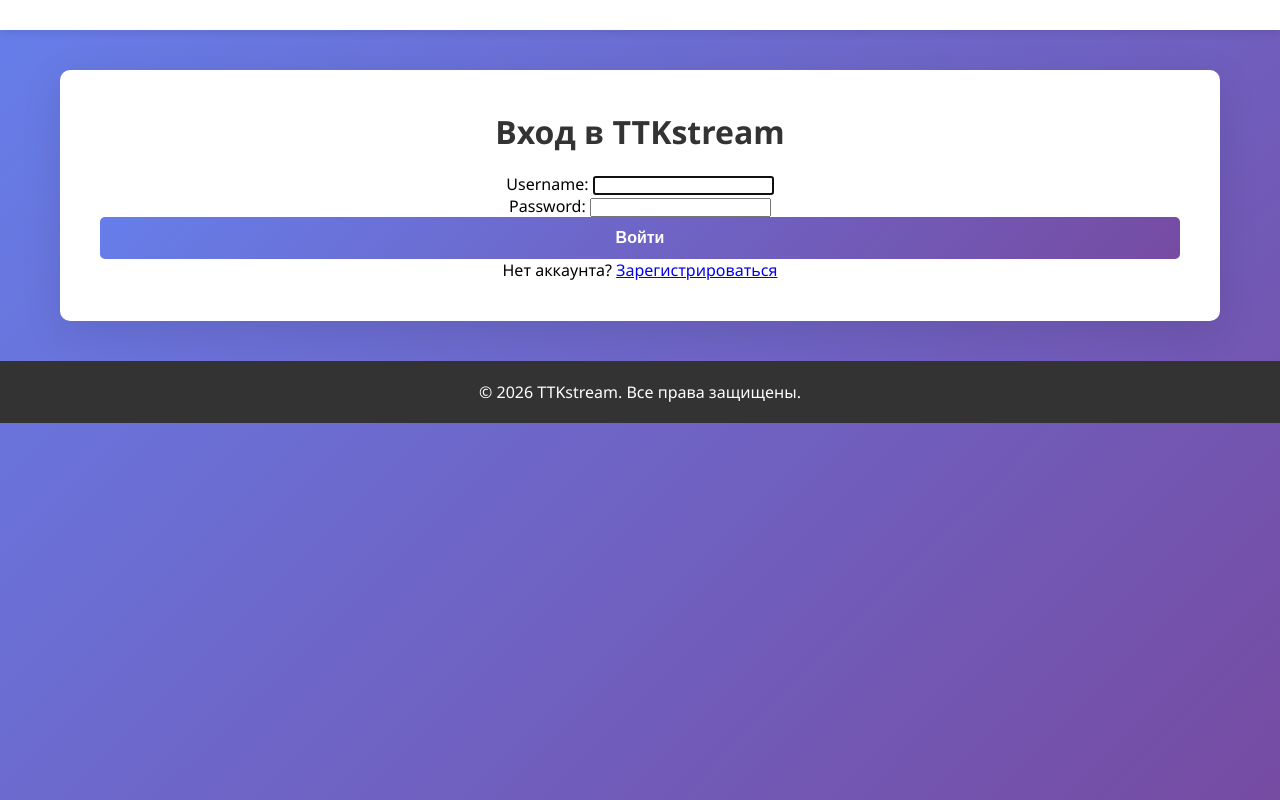
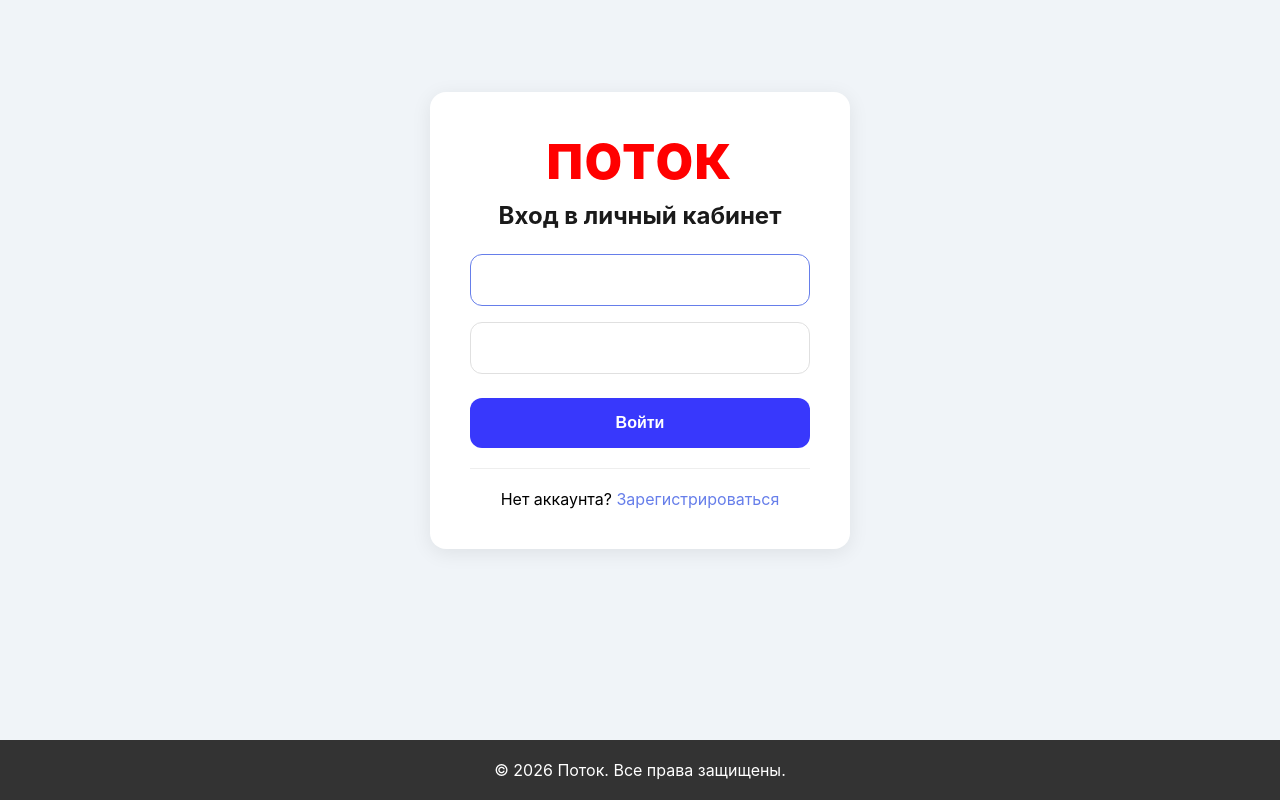
Before and after one commit to ivantr30/HackathonSpring2026, a Django app: page /login in a window 1280 px wide. Run offline with Django 5.2, Linux system fonts and the light colour scheme.

Commit message:
стили регистрации и логина

```diff
--- a/TTK/mainapp/static/css/base.css
+++ b/TTK/mainapp/static/css/base.css
@@ -1,19 +1,25 @@
+/* ========== Global Reset ========== */
 * {
     margin: 0;
     padding: 0;
     box-sizing: border-box;
 }
 
+/* ========== Body ========== */
 body {
-    font-family: 'Segoe UI', Tahoma, Geneva, Verdana, sans-serif;
-    background: linear-gradient(135deg, #667eea 0%, #764ba2 100%);
+    font-family: -apple-system, BlinkMacSystemFont, 'Segoe UI', Roboto, 'Helvetica Neue', Arial, sans-serif;
+    background-color: #f0f4f8;
     min-height: 100vh;
+    display: flex;
+    flex-direction: column;
 }
 
+/* ========== Header & Navigation ========== */
 header {
     background: white;
     box-shadow: 0 2px 10px rgba(0,0,0,0.1);
     padding: 15px 0;
+    width: 100%;
 }
 
 nav {
@@ -28,7 +34,7 @@ nav {
 .logo a {
     font-size: 24px;
     font-weight: bold;
-    color: #667eea;
+    color: #ff0000;
     text-decoration: none;
 }
 
@@ -46,17 +52,53 @@ nav ul li a {
 }
 
 nav ul li a:hover {
-    color: #667eea;
+    color: #ff0000;
+}
+nav ul li form {
+    display: inline;
+}
+.logout-form {
+    display: inline;
+    margin: 0;
+    padding: 0;
 }
 
-main {
-    max-width: 1200px;
-    margin: 40px auto;
-    padding: 0 20px;
+.btn-logout {
+    background: rgb(116, 211, 255);
+    color: rgb(255, 255, 255);
+    padding: 8px 20px;
+    border-radius: 5px;
+    border: none;
+    font-size: 14px;
+    font-weight: 600;
+    cursor: pointer;
+    transition: all 0.3s ease;
+    text-decoration: none;
+    display: inline-block;
 }
 
+.btn-logout:hover {
+    opacity: 0.9;
+    transform: translateY(-2px);
+    box-shadow: 0 4px 12px rgba(0, 0, 0, 0.4);
+    color: white;
+}
+
+.btn-logout:active {
+    transform: translateY(0);
+}
+
+/* ========== Main Content ========== */
+main {
+    flex: 1;
+    width: 100%;
+    padding: 40px 20px;
+}
+
+/* ========== Messages/Alerts ========== */
 .messages {
-    margin-bottom: 20px;
+    max-width: 1200px;
+    margin: 0 auto 20px;
 }
 
 .alert {
@@ -95,125 +137,11 @@ main {
     border: 1px solid #bee5eb;
 }
 
-.card {
-    background: white;
-    border-radius: 10px;
-    padding: 40px;
-    box-shadow: 0 10px 40px rgba(0,0,0,0.1);
-    max-width: 500px;
-    margin: 0 auto;
-}
-
-.card h1 {
-    text-align: center;
-    margin-bottom: 30px;
-    color: #333;
-}
-
-.form-group {
-    margin-bottom: 20px;
-}
-
-.form-group input {
-    width: 100%;
-    padding: 12px;
-    border: 1px solid #ddd;
-    border-radius: 5px;
-    font-size: 16px;
-    transition: border-color 0.3s;
-}
-
-.form-group input:focus {
-    outline: none;
-    border-color: #667eea;
-}
-
-.checkbox {
-    display: flex;
-    align-items: center;
-    gap: 10px;
-}
-
-.checkbox input {
-    width: auto;
-}
-
-button {
-    width: 100%;
-    padding: 12px;
-    background: linear-gradient(135deg, #667eea 0%, #764ba2 100%);
-    color: white;
-    border: none;
-    border-radius: 5px;
-    font-size: 16px;
-    font-weight: 600;
-    cursor: pointer;
-    transition: transform 0.2s;
-}
-
-button:hover {
-    transform: translateY(-2px);
-}
-
-.link {
-    text-align: center;
-    margin-top: 20px;
-    padding-top: 20px;
-    border-top: 1px solid #eee;
-}
-
-.link a {
-    color: #667eea;
-    text-decoration: none;
-}
-
-.link a:hover {
-    text-decoration: underline;
-}
-
+/* ========== Footer ========== */
 footer {
     background: #333;
     color: white;
     text-align: center;
     padding: 20px;
-    margin-top: 40px;
+    width: 100%;
 }
-
-.btn-logout {
-    background: linear-gradient(135deg, #667eea 0%, #764ba2 100%);
-    color: white;
-    padding: 8px 20px;
-    border-radius: 5px;
-    text-decoration: none;
-}
-
-.welcome-card {
-    background: white;
-    border-radius: 10px;
-    padding: 40px;
-    text-align: center;
-    box-shadow: 0 10px 40px rgba(0,0,0,0.1);
-}
-
-.welcome-card h1 {
-    margin-bottom: 20px;
-    color: #333;
-}
-
-.info-box {
-    background: #f8f9fa;
-    border-radius: 8px;
-    padding: 20px;
-    margin-top: 30px;
-    text-align: left;
-}
-
-.info-box h3 {
-    margin-bottom: 15px;
-    color: #667eea;
-}
-
-.info-box p {
-    margin-bottom: 10px;
-    color: #555;
-}
--- /dev/null
+++ b/TTK/mainapp/static/css/login.css
@@ -0,0 +1,95 @@
+/* ========== Login Page Styles ========== */
+
+.login-container {
+    display: flex;
+    justify-content: center;
+    align-items: center;
+    min-height: 70vh;
+    width: 100%;
+}
+
+.auth-card {
+    background-color: #ffffff;
+    border-radius: 16px;
+    padding: 40px;
+    width: 100%;
+    max-width: 420px;
+    box-shadow: 0 4px 20px rgba(0, 0, 0, 0.08);
+}
+
+.auth-logo {
+    font-size: 48px;
+    font-weight: 900;
+    color: #ff0000;
+    margin-bottom: 10px;
+    letter-spacing: 2px;
+    text-align: center;
+    display: block;
+}
+
+.auth-card h1 {
+    font-size: 24px;
+    font-weight: 700;
+    color: #1a1a1a;
+    margin-bottom: 24px;
+    text-align: center;
+}
+
+.auth-card .form-group {
+    margin-bottom: 16px;
+}
+
+.auth-card input[type="text"],
+.auth-card input[type="password"] {
+    width: 100%;
+    padding: 16px 20px;
+    border: 1px solid #e0e0e0;
+    border-radius: 12px;
+    font-size: 16px;
+    transition: border-color 0.3s ease;
+    outline: none;
+}
+
+.auth-card input[type="text"]:focus,
+.auth-card input[type="password"]:focus {
+    border-color: #667eea;
+}
+
+.auth-card button {
+    width: 100%;
+    padding: 16px;
+    background: rgb(56, 56, 252);
+    color: #ffffff;
+    border: none;
+    border-radius: 12px;
+    font-size: 16px;
+    font-weight: 600;
+    cursor: pointer;
+    transition: transform 0.2s, box-shadow 0.2s;
+    margin-top: 8px;
+}
+
+.auth-card button:hover {
+    transform: translateY(-2px);
+    box-shadow: 0 4px 12px rgba(102, 126, 234, 0.4);
+}
+
+.auth-card .link {
+    text-align: center;
+    margin-top: 20px;
+    padding-top: 20px;
+    border-top: 1px solid #eee;
+}
+
+.auth-card .link a {
+    color: #667eea;
+    text-decoration: none;
+}
+
+.auth-card .link a:hover {
+    text-decoration: underline;
+}
+
+.auth-card .alert {
+    margin-bottom: 16px;
+}
--- a/TTK/mainapp/templates/base.html
+++ b/TTK/mainapp/templates/base.html
@@ -4,14 +4,27 @@
 <head>
     <meta charset="UTF-8">
     <meta name="viewport" content="width=device-width, initial-scale=1.0">
-    <title>TTKstream - {% block title %}{% endblock %}</title>
+    <title>ПОТОК - {% block title %}{% endblock %}</title>
     <link rel="stylesheet" href="{% static '/css/base.css' %}">
+    {% block extra_css %}{% endblock %}
 </head>
 <body>
+    {% if user.is_authenticated %}
     <header>
         <nav>
+            <div class="logo"><a href="{% url 'player' %}">ПОТОК</a></div>
+            <ul>
+                <li><a href="{% url 'player' %}">Главная</a></li>
+                <li>
+                    <form method="post" action="{% url 'logout' %}" class="logout-form">
+                        {% csrf_token %}
+                        <button type="submit" class="btn-logout">Выход</button>
+                    </form>
+                </li>
+            </ul>
         </nav>
     </header>
+    {% endif %}
 
     <main>
         {% if messages %}
@@ -26,7 +39,7 @@
     </main>
 
     <footer>
-        <p>&copy; 2026 TTKstream. Все права защищены.</p>
+        <p>&copy; 2026 Поток. Все права защищены.</p>
     </footer>
 </body>
 </html>
--- a/TTK/mainapp/templates/login.html
+++ b/TTK/mainapp/templates/login.html
@@ -1,16 +1,52 @@
 {% extends "base.html" %}
+{% load static %}
 {% block title %}Вход{% endblock %}
+
+{% block extra_css %}
+<link rel="stylesheet" href="{% static 'css/login.css' %}">
+{% endblock %}
+
 {% block content %}
-<div class="welcome-card">
-    <h1>Вход в TTKstream</h1>
-    <form method="post">
-        {% csrf_token %}
-        {{form.as_p}}
-        {% if request.GET.next %}
-            <input type="hidden" name="next" value="{{ request.GET.next }}">
-        {% endif %}
-        <button type="submit">Войти</button>
-    </form>
-    <p>Нет аккаунта? <a href="{% url 'register' %}">Зарегистрироваться</a></p>
+<div class="login-container">
+    <div class="auth-card">
+        <span class="auth-logo">ПОТОК</span>
+        <h1>Вход в личный кабинет</h1>
+
+        <form method="post">
+            {% csrf_token %}
+
+            {% if form.non_field_errors %}
+                <div class="alert alert-error">
+                    {% for error in form.non_field_errors %}
+                        {{ error }}
+                    {% endfor %}
+                </div>
+            {% endif %}
+
+            <div class="form-group">
+                {{ form.username }}
+                {% if form.username.errors %}
+                    <div class="alert alert-error">
+                        {{ form.username.errors|first }}
+                    </div>
+                {% endif %}
+            </div>
+
+            <div class="form-group">
+                {{ form.password }}
+                {% if form.password.errors %}
+                    <div class="alert alert-error">
+                        {{ form.password.errors|first }}
+                    </div>
+                {% endif %}
+            </div>
+
+            <button type="submit">Войти</button>
+        </form>
+
+        <div class="link">
+            Нет аккаунта? <a href="{% url 'register' %}">Зарегистрироваться</a>
+        </div>
+    </div>
 </div>
 {% endblock %}
```
Also changed, not shown: TTK/mainapp/static/css/register.css (added, +94 -0 lines), TTK/mainapp/templates/Player.html (+10 -6 lines), TTK/mainapp/templates/register.html (+53 -7 lines).
